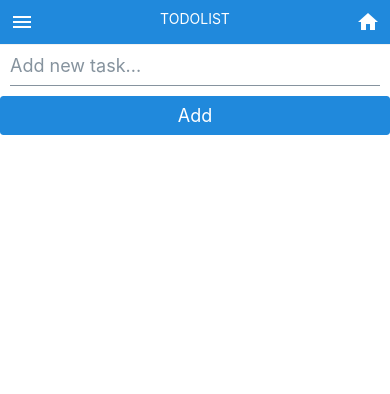
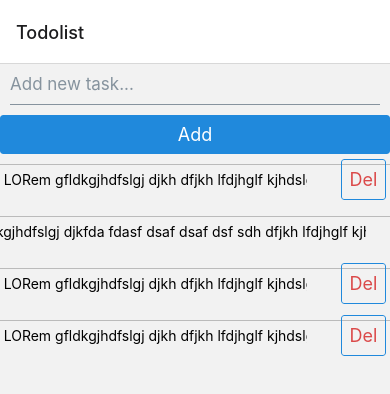
Before and after one commit to HL-Dz/expo-todo, a React Native app: screen / in a window 390 px wide. Shown: the top 394 px of the page. Built offline with nearby package versions, Linux system fonts and the light colour scheme.

Commit message:
feat: add styles for progject

```diff
--- a/App.js
+++ b/App.js
@@ -1,97 +1,9 @@
-import { StatusBar } from 'expo-status-bar';
-import React, { Fragment, useState } from 'react';
-import { StyleSheet, FlatList, Text } from 'react-native';
-import { SafeAreaProvider } from 'react-native-safe-area-context';
-import uuid from 'react-native-uuid';
-import { Header, Input, Button } from 'react-native-elements'
-import TodoItem from './components/TodoItem/TodoItem';
-import Icon from 'react-native-vector-icons/FontAwesome';
-
+import React from 'react';
+import MainStack from './navigation';
 
 const App = () => {
-  const [text, setValue] = useState('');
-  const [todos,setTodos] = useState([]);
-
-  const addNewTask = () => {
-    if(text.trim()) {
-      setTodos((list) => {
-        return [
-          {id: '1', completed: true, text: text, key: uuid.v1()},
-          ...list
-        ]
-      })
-      setValue('');
-    }
-  }
-
-  const completeTodo = (id) => {
-    // return todos.map((elem, ind) => {
-    //   if(elem.key !== id) {
-    //     return elem
-    //   } else {
-    //     return {...elem, completed: !completed}
-    //   }
-    // })
-
-    setTodos((list) => {
-      return list.map(elem => {
-        if(elem.key !== id) {
-            return elem
-          } else {
-            return {...elem, completed: !elem.completed}
-          }
-      })
-    })
-  }
-
-  const onChangeValue = (text) => {
-    setValue(text);
-  }
-
   return (
-    <SafeAreaProvider style={styles.container}>
-      <StatusBar backgroundColor="redf" style="light" />
-      <Header
-        placement="center"
-        leftComponent={{ icon: 'menu', color: '#fff' }}
-        centerComponent={{ text: 'TODOLIST', style: { color: '#fff' } }}
-        rightComponent={{ icon: 'home', color: '#fff' }}
-      />
-      <Input
-        style={styles.input}
-        placeholder="Add new task..."
-        value={text}
-        onChangeText={onChangeValue}
-      />
-      <Button
-        color="#00B358"
-        title="Add"
-        onPress={addNewTask}
-        style={styles.btn}
-      />
-      <FlatList
-        data={todos}
-        renderItem={({item}) => (
-          <TodoItem completeTodo={completeTodo} el={item}/>
-        )}
-      />
-    </SafeAreaProvider>
+    <MainStack/>
   );
 }
-
-const styles = StyleSheet.create({
-  container: {
-    flex: 1,
-    backgroundColor: '#fff',
-    flexDirection: 'column'
-  },
-  btn: {
-    color: 'red',
-  },
-  input: {
-    width: '100%',
-    paddingTop: 5,
-    paddingBottom: 5
-  },
-});
 export default App;
--- /dev/null
+++ b/components/Main.js
@@ -0,0 +1,111 @@
+import React, { useState } from 'react';
+import { StatusBar } from 'expo-status-bar';
+import { View, StyleSheet, FlatList } from 'react-native';
+import { Input, Button, Header } from 'react-native-elements';
+import TodoItem from './TodoItem/TodoItem';
+import uuid from 'react-native-uuid';
+
+const Main = ({navigation}) => {
+  const [isApp, setIsApp] = useState(false);
+  const [text, setValue] = useState('');
+  const [todos,setTodos] = useState([
+    {
+      _id: '43243',
+      text: 'LORem gfldkgjhdfslgj djkh dfjkh lfdjhglf kjhdslgkjf',
+      comleted: false
+    },
+    {
+      _id: '4325453',
+      text: 'LORem gfldkgjhdfslgj djkfda fdasf dsaf dsaf dsf sdh dfjkh lfdjhglf kjhdslgkjf',
+      comleted: false
+    },
+    {
+      _id: '43242343243243',
+      text: 'LORem gfldkgjhdfslgj djkh dfjkh lfdjhglf kjhdslgkjf',
+      comleted: false
+    },
+    {
+      _id: '432423435432543543',
+      text: 'LORem gfldkgjhdfslgj djkh dfjkh lfdjhglf kjhdslgkjf',
+      comleted: true
+    }
+  ]);
+
+
+  const addNewTask = () => {
+    if(text.trim()) {
+      setTodos((list) => {
+        return [
+          {_id: uuid.v1(), completed: true, text: text},
+          ...list
+        ]
+      })
+      setValue('');
+    }
+  }
+
+  const completeTodo = (id) => {
+    setTodos((list) => {
+      return list.map(elem => {
+        if(elem._id !== id) {
+            return elem
+          } else {
+            return {...elem, completed: !elem.completed}
+          }
+      })
+    })
+  }
+
+  const onChangeValue = (text) => {
+    setValue(text);
+  }
+  return (
+    <View style={styles.container}>
+      <StatusBar style="light" backgroundColor="#000"/>
+      {/* <Header
+        // leftComponent={{ icon: 'menu', color: '#fff' }}
+        centerComponent={{ text: 'Todo', style: { color: '#fff' } }}
+        rightComponent={{ icon: 'home', color: '#fff'}}
+        backgroundColor="#3a3a3a"
+        barStyle="light-content"
+      /> */}
+      <Input
+        inputStyle={{
+          textAlign: 'left',
+          fontSize: 17,
+        }}
+        placeholder="Add new task..."
+        value={text}
+        onChangeText={onChangeValue}
+      />
+      <Button
+        color="#00B358"
+        title="Add"
+        onPress={addNewTask}
+        style={styles.btn}
+      />
+      <FlatList
+        data={todos}
+        renderItem={({item, ind}) => (
+          <TodoItem
+            key={item._id}
+            completeTodo={completeTodo}
+            el={item}
+            navigation={navigation}
+          />
+        )}
+      />
+    </View>
+  );
+}
+
+const styles = StyleSheet.create({
+  container: {
+    flex: 1,
+    flexDirection: 'column',
+  },
+  btn: {
+  },
+});
+
+export default Main;
--- a/components/TodoItem/TodoItem.js
+++ b/components/TodoItem/TodoItem.js
@@ -1,29 +1,43 @@
-import React, { useState } from 'react';
-import { StyleSheet, View, TouchableOpacity, Text } from 'react-native';
+import React from 'react';
+import { StyleSheet, View, TouchableOpacity, Text, Alert } from 'react-native';
 import { Button, CheckBox } from 'react-native-elements';
-// import Icon from 'react-native-vector-icons/FontAwesome';
 
-const TodoItem = ({el, completeTodo}) => {
- const checkHndler = () => {
-
- }
+const TodoItem = ({el, completeTodo, navigation}) => {
+  const createTwoButtonAlert = () =>
+    Alert.alert('Delete todo', '', [
+      {
+        text: 'Cancel',
+        onPress: () => console.log('Cancel Pressed'),
+        style: 'cancel',
+      },
+      { text: 'Delete', onPress: () => console.log('OK Pressed') },
+    ]);
 
  return (
   <View style={styles.todo}>
-   <CheckBox
+   {/* <CheckBox
     checked={el.checked}
     onPress={() => {completeTodo(el.key)}}
     checked={el.completed}
-    // title={el.completed ? 'Ok' : ''}
+    title={el.completed ? 'Ok' : ''}
     checkedColor='green'
-   />
-   <TouchableOpacity>
-    <Text style={styles.text}>{el.text}</Text>
-   </TouchableOpacity>
-   <Button
-    style={styles.btn_del}
-    title="Del"
-   />
+   /> */}
+   <View style={styles.wrap}>
+    <TouchableOpacity style={styles.link} onPress={() => navigation.navigate('Todoinfo', {
+      text: el.text,
+      completed: el.completed
+    })}>
+      <Text numberOfLines={1} style={styles.text}>{el.text}</Text>
+    </TouchableOpacity>
+    <Button
+      title="Del"
+      type="outline"
+      titleStyle={{
+        color: '#db4a4a'
+      }}
+      onPress={createTwoButtonAlert}
+    />
+   </View>
   </View>
  )
 };
@@ -31,17 +45,28 @@ const TodoItem = ({el, completeTodo}) => {
 
 const styles = StyleSheet.create({
  todo: {
-   flex: 3,
+   flex: 0,
    display: 'flex',
-   flexDirection: 'row',
-   justifyContent: 'space-between',
    alignItems: 'center',
-   width: '95%'
- },
- btn_del: {
+   width: '100%',
+   padding: 5,
+   borderBottomColor: '#bbbbbb',
+   borderBottomWidth: 1
  },
  text: {
-
+   display: 'flex',
+   marginRight: 10,
+   paddingTop: 12,
+   minWidth: '90%',
+   maxWidth: '90%',
+ },
+ wrap: {
+   display:'flex',
+   flexDirection: 'row'
+ },
+ link: {
+   display: 'flex',
+   maxWidth: '90%',
  }
 });
 
--- /dev/null
+++ b/components/Todoinfo.js
@@ -0,0 +1,32 @@
+import React from 'react';
+import { View, StyleSheet, Switch  } from 'react-native';
+import { Text, CheckBox } from 'react-native-elements';
+
+
+const Todoinfo = ({route}) => {
+  return (
+    <View style={todo.wrap}>
+      <Text>{route.params.text}</Text>
+      {/* <CheckBox
+        checked={route.checked}
+        // onPress={() => {completeTodo(route._id)}}
+        checked={route.completed}
+        title={route.completed ? 'Ok' : ''}
+        checkedColor='green'
+      /> */}
+      <Switch
+        value={route.completed}
+      />
+    </View>
+  )
+}
+
+export default Todoinfo;
+
+
+const todo = StyleSheet.create({
+  wrap : {
+    display: 'flex',
+    justifyContent: 'center'
+  }
+});
--- /dev/null
+++ b/navigation.js
@@ -0,0 +1,31 @@
+import React from 'react';
+import Main from "./components/Main";
+import Todoinfo from "./components/Todoinfo";
+import { createStackNavigator } from "@react-navigation/stack"
+import { NavigationContainer } from "@react-navigation/native";
+
+const Stack = createStackNavigator();
+
+const Navigate = () => {
+  return <NavigationContainer>
+    <Stack.Navigator
+      // screenOptions={{
+      //   headerShown: false
+      // }}
+    >
+      <Stack.Screen
+        name="Main"
+        component={Main}
+        options={{title: 'Todolist'}}
+      />
+      <Stack.Screen
+        name="Todoinfo"
+        component={Todoinfo}
+        options={{title: 'Todoinfo'}}
+      />
+    </Stack.Navigator>
+  </NavigationContainer>
+};
+
+
+export default Navigate;
```
Also changed, not shown: package.json (+7 -2 lines), 1 other file (tests, documents, lock files or other folders).
